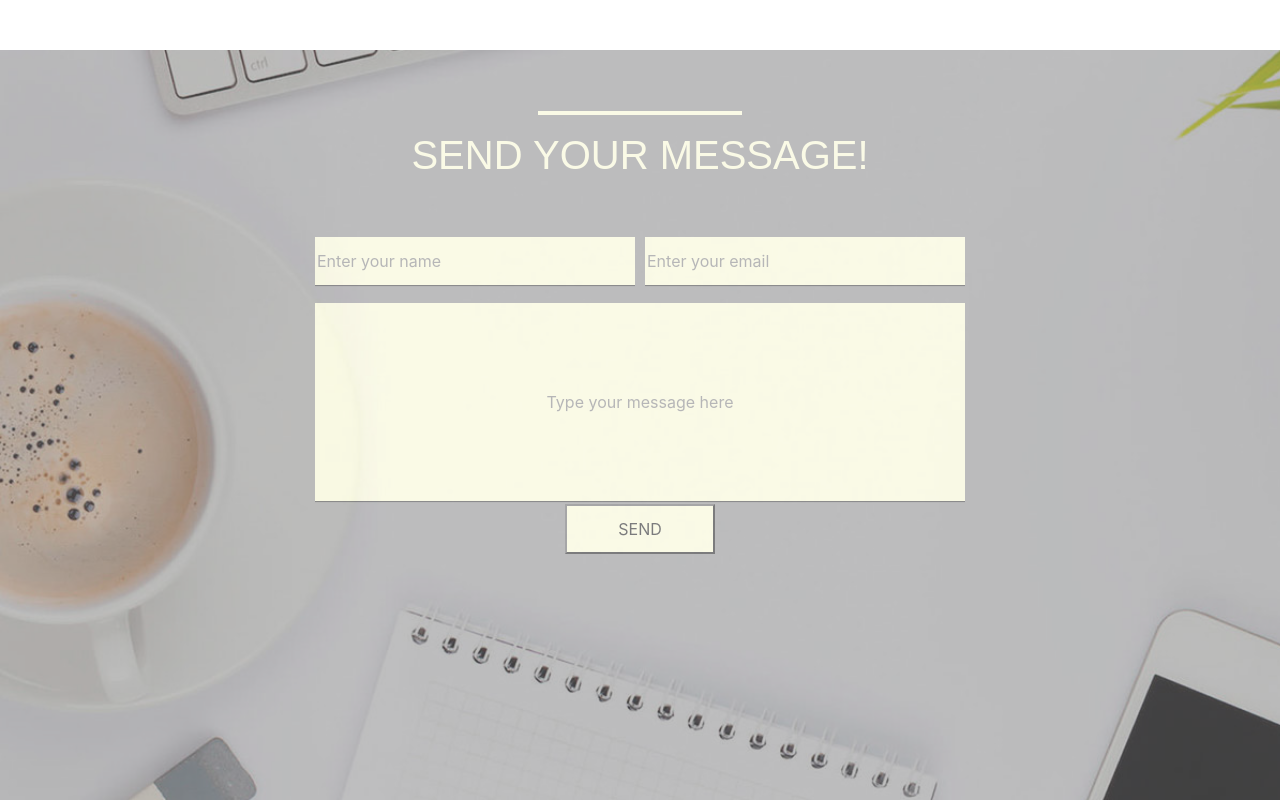
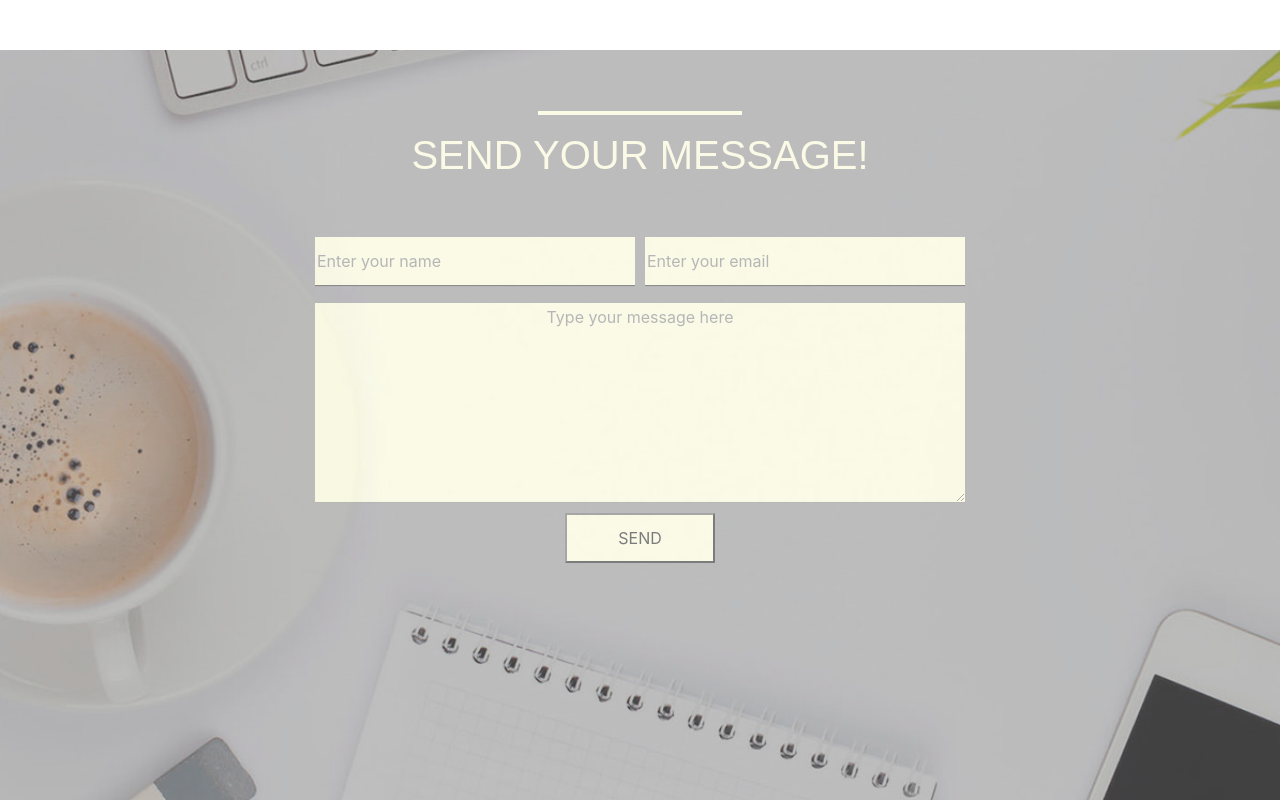
Before and after one commit to Alpacha/Landing-and-Ajax, a plain HTML site: page Landing page/index.html in a window 1280 px wide. Shown: the part 4905-5705 px from the top of the page. Drawn offline with nearby package versions, Linux system fonts and the light colour scheme.

Commit message:
Fix: fixed text area inside user message area, changed from input to textarea

```diff
--- a/Landing page/index.html
+++ b/Landing page/index.html
@@ -247,10 +247,8 @@
                         </div>
                     </div>
                     <div class="message_body">
-                        <form action="/send_to_my_server.php">
-                            <input type="text" class="body_text" id="name" name="user_message"
-                                placeholder="Type your message here">
-                        </form>
+                        <textarea type="text" class="body_text" id="name" name="user_message"
+                            placeholder="Type your message here"></textarea>
                     </div>
                     <div class="send_button">
                         <button class="send_btn">Send</button>
--- a/Landing page/style.css
+++ b/Landing page/style.css
@@ -484,11 +484,11 @@ a:hover {
 .send_button {
     display: flex;
     justify-content: center;
-    margin-top: -15px;
 }
 .send_btn {
     width: 150px;
     height: 50px;
+    margin-top: 10px;
     text-transform: uppercase;
     background-color: lightgoldenrodyellow;
 }
```
